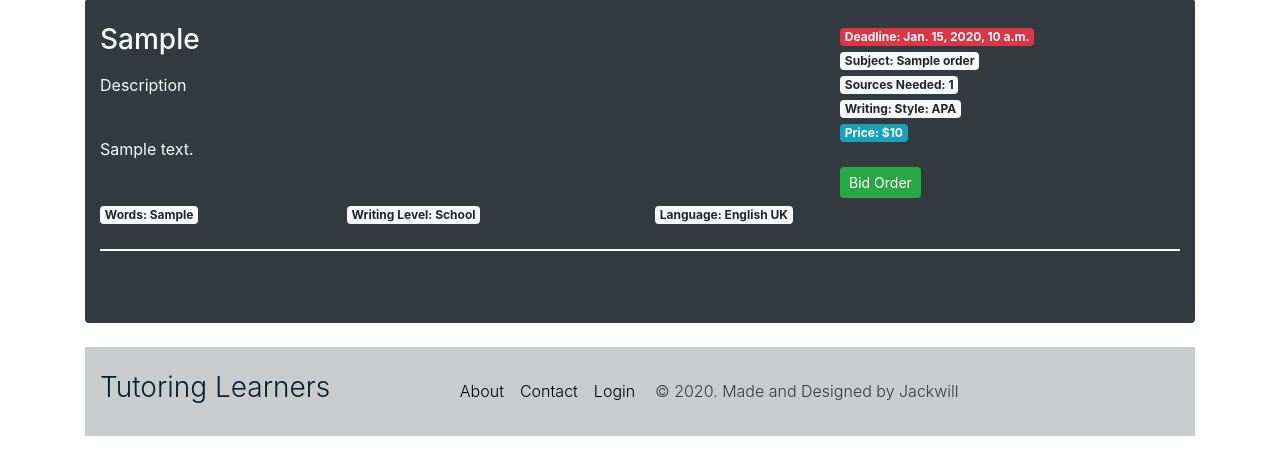
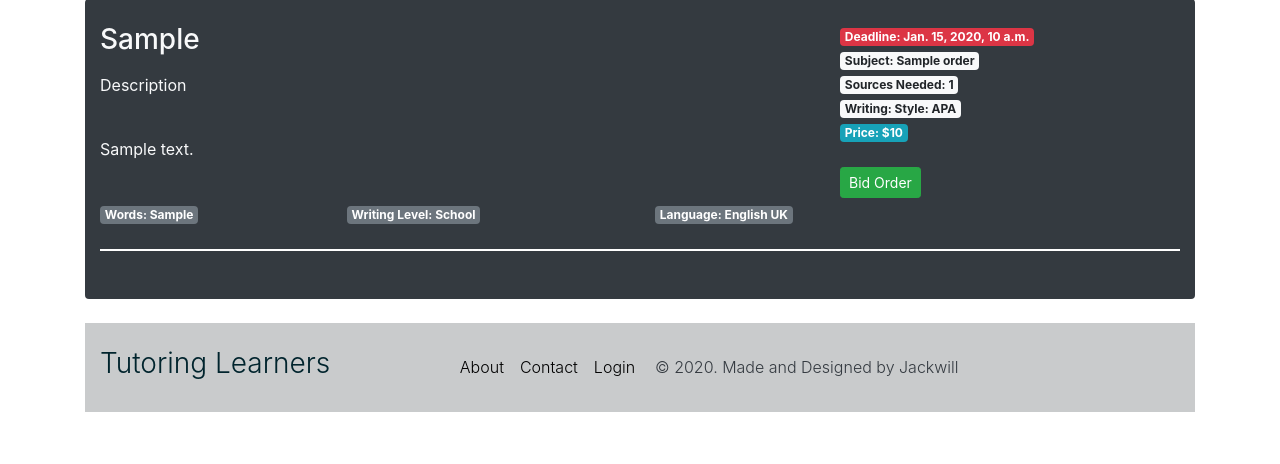
Before and after one commit to mundiakaluson/TL-django, a Django app: page /orders in a window 1280 px wide. Shown: the part 131-595 px from the top of the page. Run offline with Django 3.2, Linux system fonts and the light colour scheme; a user stored in the database is signed in; tables that the repository leaves empty hold one stand-in row (values such as "Sample post"); some libraries are stand-ins or nearby versions.

Commit message:
more UI changes

```diff
--- a/TL/mainapp/templates/mainapp/orders.html
+++ b/TL/mainapp/templates/mainapp/orders.html
@@ -29,13 +29,13 @@
                                 <br>
                                 <div class="row">
                                     <div class="col-md-4    ">
-                                        <span class="badge badge-light">Words: {{ order.words }}</span>
+                                        <span class="badge badge-secondary">Words: {{ order.words }}</span>
                                     </div>
                                     <div class="col-md-5">
-                                        <span class="badge badge-light">Writing Level: {{ order.level }}</span>
+                                        <span class="badge badge-secondary">Writing Level: {{ order.level }}</span>
                                     </div>
                                     <div class="col-md">
-                                        <span class="badge badge-light">Language: {{ order.language }}</span>
+                                        <span class="badge badge-secondary">Language: {{ order.language }}</span>
                                     </div>
                                 </div>
                             </div>
@@ -89,7 +89,6 @@
         <br>
     </div>
     <br>
-    <br>
 </div>
 <br>
 {% endblock content %}
```
